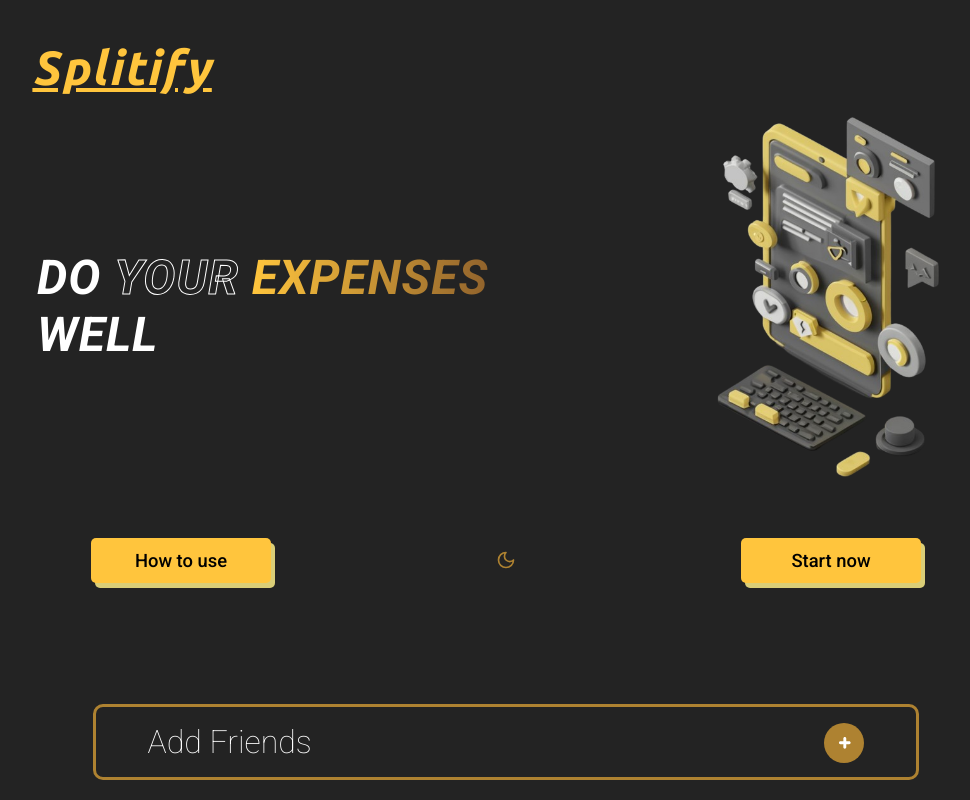
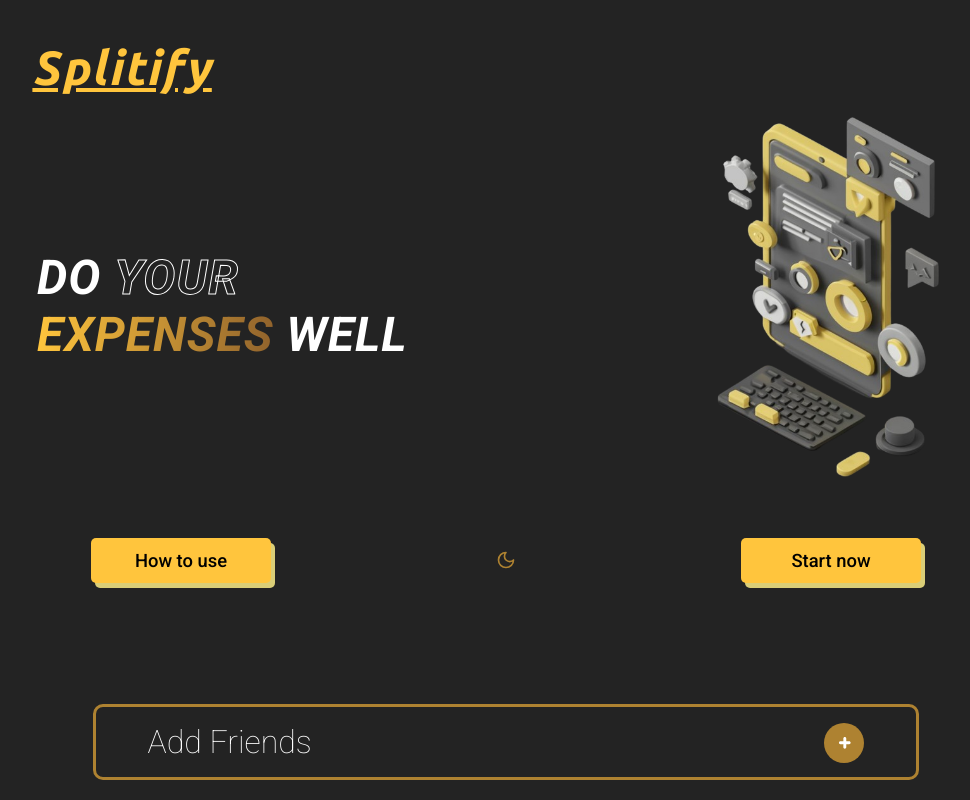
Before and after one commit to gonzavillalba02/Simplificador-de-Gastos, a React (Create React App) app: page / in a window 1280 px wide. Shown: the top 800 px of the page, without its empty margins (134-1104 px from the left). Built offline with nearby package versions, Linux system fonts and the light colour scheme.

Commit message:
Agregando text-wrap al h3

```diff
--- a/src/Components/Header/header.css
+++ b/src/Components/Header/header.css
@@ -84,6 +84,7 @@
     font-size: 8vw;
     font-style: italic;
     letter-spacing: 1px;
+    text-wrap: balance;
 }
 
 .header-container_flex-titulos-li h3 {
```
